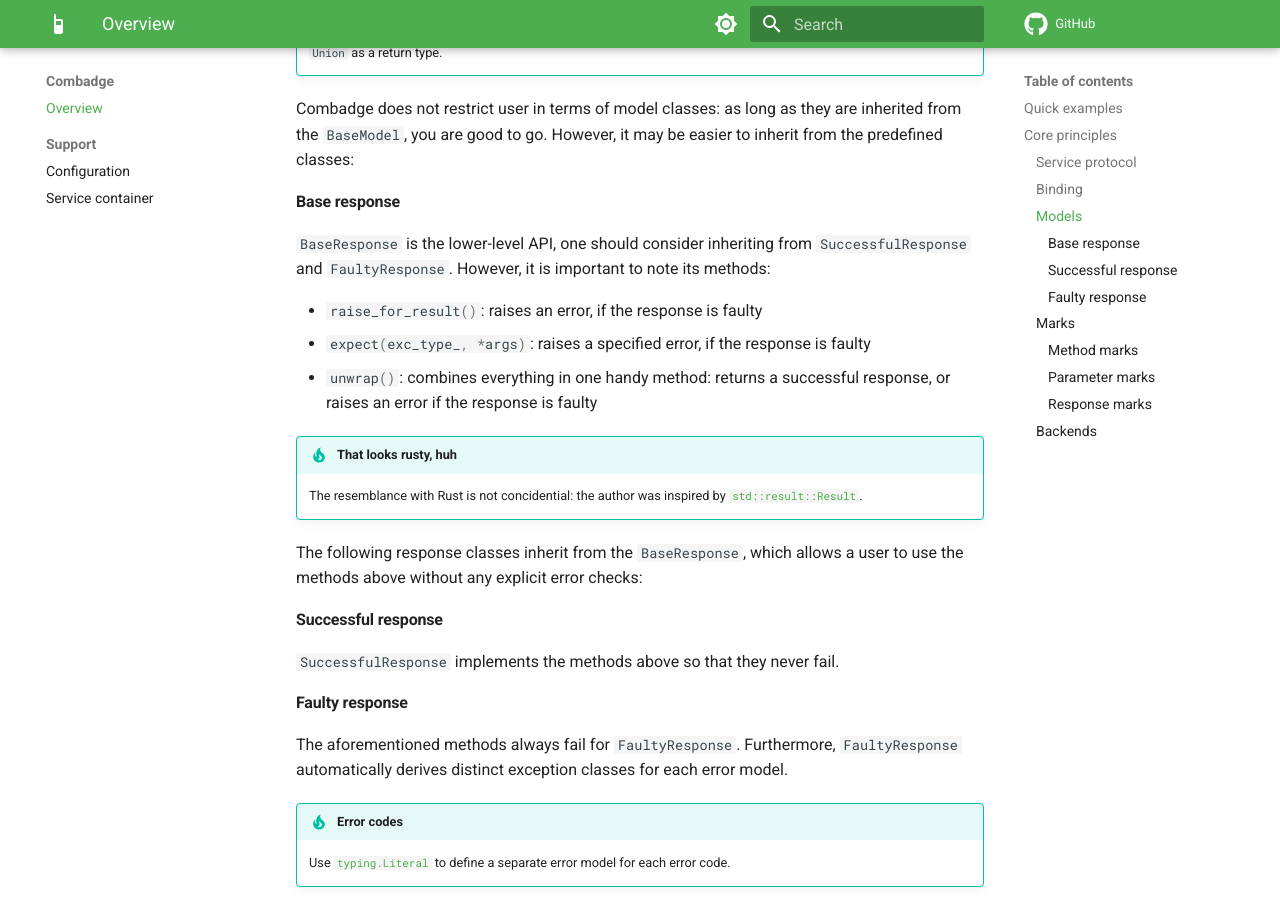
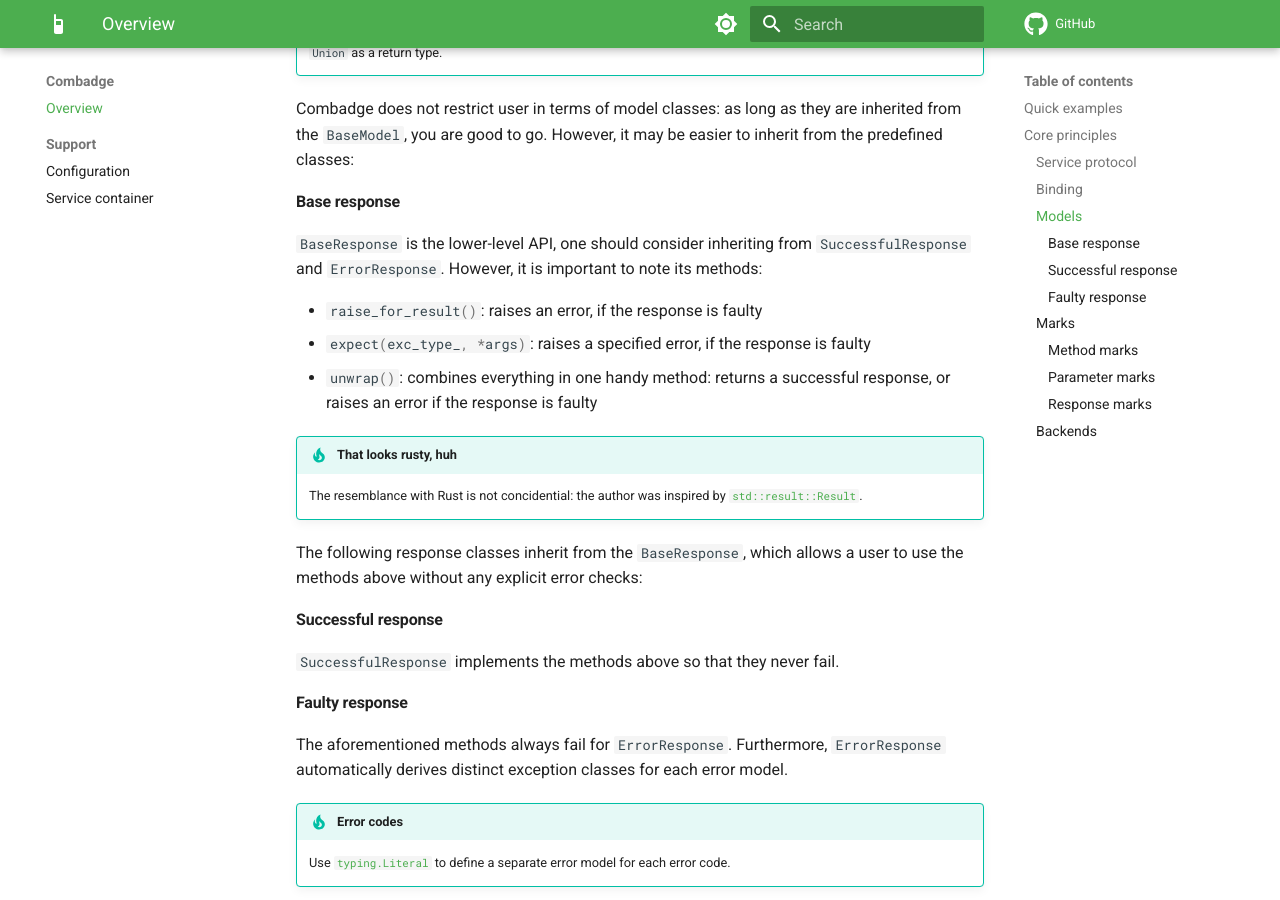
Before and after one commit to kpn/combadge, an MkDocs documentation site: the page built from docs/index.md, in a window 1280 px wide and 900 px high, scrolled down 2235 px. Built offline with MkDocs 1.6.1 and Material for MkDocs 9.7.7, drawn with Linux system fonts in a browser that asks for light colours; comment, search, counter and statistics services are not loaded.

Commit message:
BREAK: rename `FaultyResponse` -> `ErrorResponse`

```diff
--- a/docs/index.md
+++ b/docs/index.md
@@ -74,7 +74,7 @@
     from typing_extensions import Annotated
 
     from combadge.core.interfaces import SupportsService
-    from combadge.core.response import FaultyResponse, SuccessfulResponse
+    from combadge.core.response import ErrorResponse, SuccessfulResponse
     from combadge.support.http.marks import Body
     from combadge.support.soap.marks import operation_name
     from combadge.support.zeep.backends.sync import ZeepBackend
@@ -91,7 +91,7 @@
 
 
     # 3️⃣ Optionally, declare the error response models:
-    class NumberTooLargeResponse(FaultyResponse):
+    class NumberTooLargeResponse(ErrorResponse):
         __root__: Literal["number too large"]
 
 
@@ -149,7 +149,7 @@ Combadge does not restrict user in terms of model classes: as long as they are i
 
 #### Base response
 
-`#!python BaseResponse` is the lower-level API, one should consider inheriting from `#!python SuccessfulResponse` and `#!python FaultyResponse`. However, it is important to note its methods:
+`#!python BaseResponse` is the lower-level API, one should consider inheriting from `#!python SuccessfulResponse` and `#!python ErrorResponse`. However, it is important to note its methods:
 
 - `#!python raise_for_result()`: raises an error, if the response is faulty
 - `#!python expect(exc_type_, *args)`: raises a specified error, if the response is faulty
@@ -167,7 +167,7 @@ The following response classes inherit from the `#!python BaseResponse`, which a
 
 #### Faulty response
 
-The aforementioned methods always fail for `#!python FaultyResponse`. Furthermore, `#!python FaultyResponse` automatically derives distinct exception classes for each error model.
+The aforementioned methods always fail for `#!python ErrorResponse`. Furthermore, `#!python ErrorResponse` automatically derives distinct exception classes for each error model.
 
 !!! tip "Error codes"
 
```
Also changed, not shown: 4 other files.
